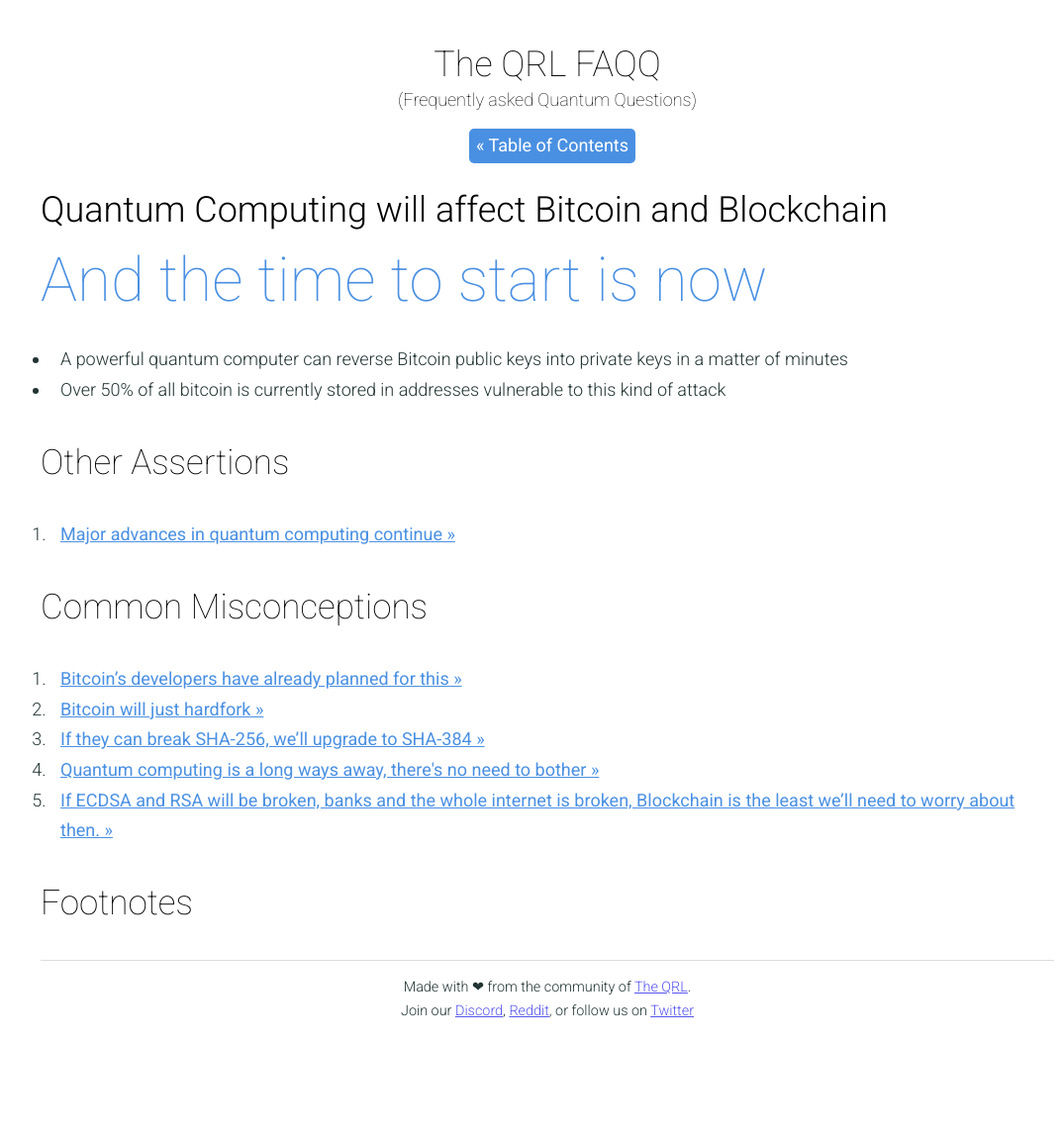
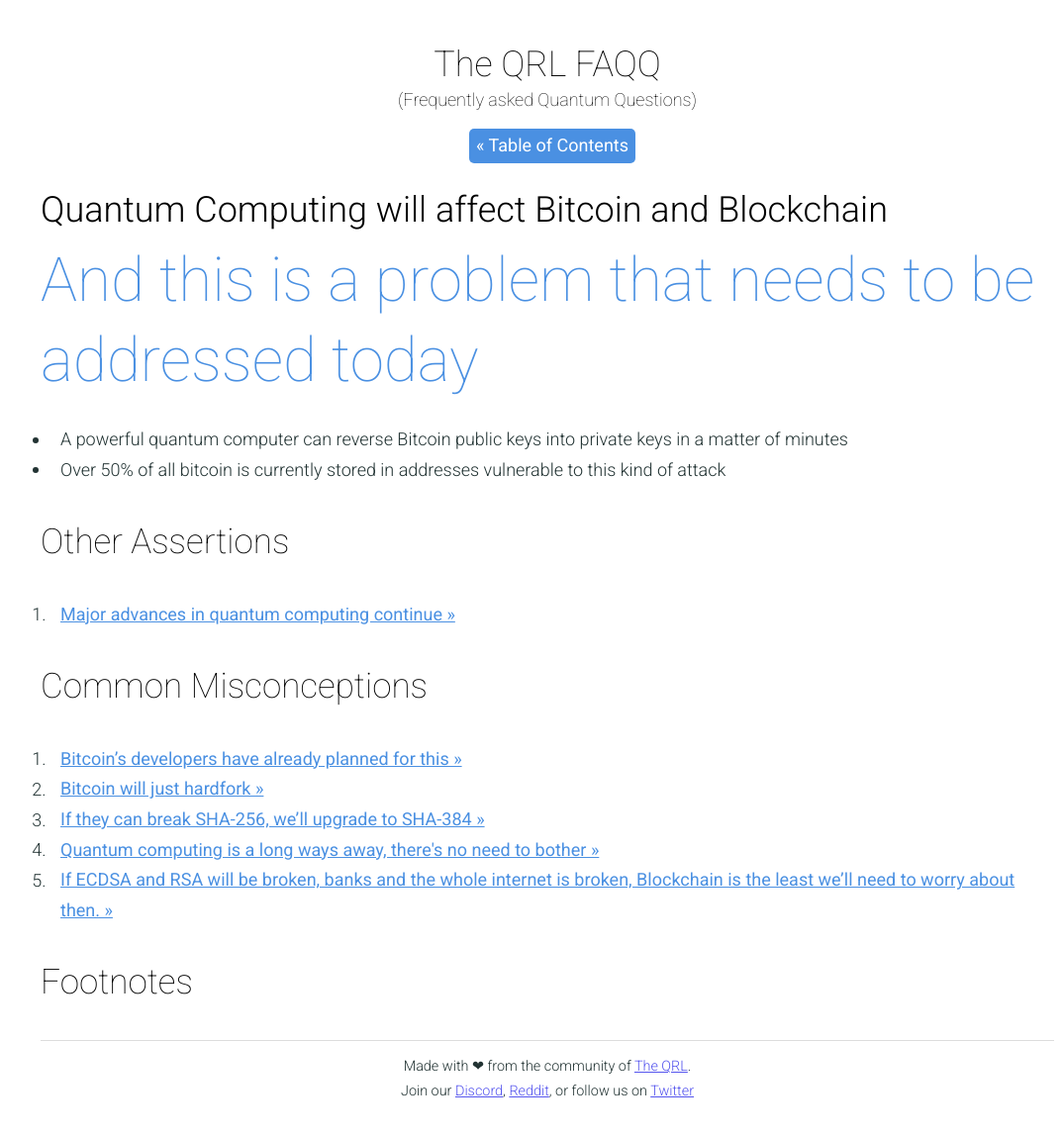
Before and after one commit to theqrl-community/faqq, a Jekyll site: the page built from _faq/quantum-computing-will-affect-bitcoin.md, in a window 1280 px wide. Shown: the whole page at 99% size, without its empty margins (87-1161 px from the left). Built offline with Jekyll 4.4.1, drawn with Linux system fonts in a browser that asks for light colours; before the commit the page ends 1067 px from its top, so only the background shows below that.

Commit message:
Title adjustment

```diff
--- a/_faq/quantum-computing-will-affect-bitcoin.md
+++ b/_faq/quantum-computing-will-affect-bitcoin.md
@@ -3,7 +3,7 @@
 category: 'statement'
 ---
 
-## And the time to start is now
+## And this is a problem that needs to be addressed today
 
 - A powerful quantum computer can reverse Bitcoin public keys into private keys in a matter of minutes
 - Over 50% of all bitcoin is currently stored in addresses vulnerable to this kind of attack
```
